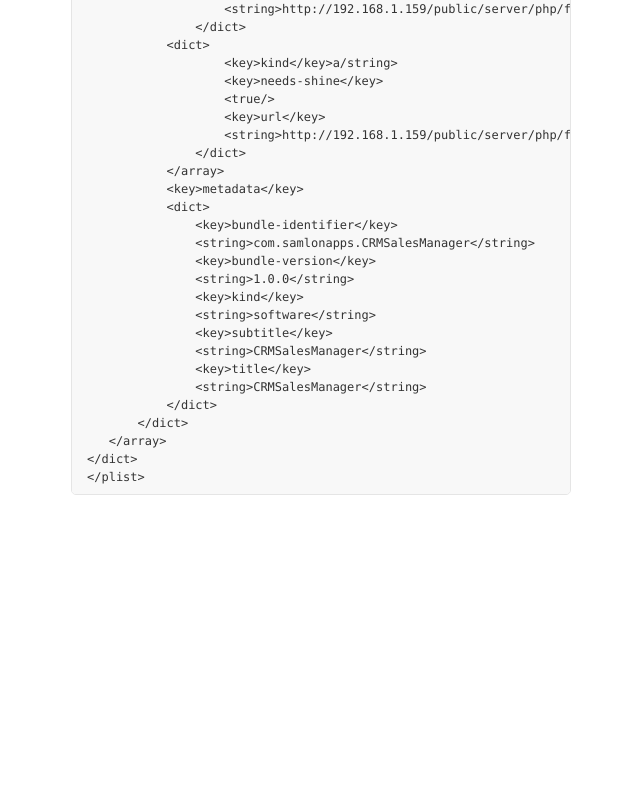
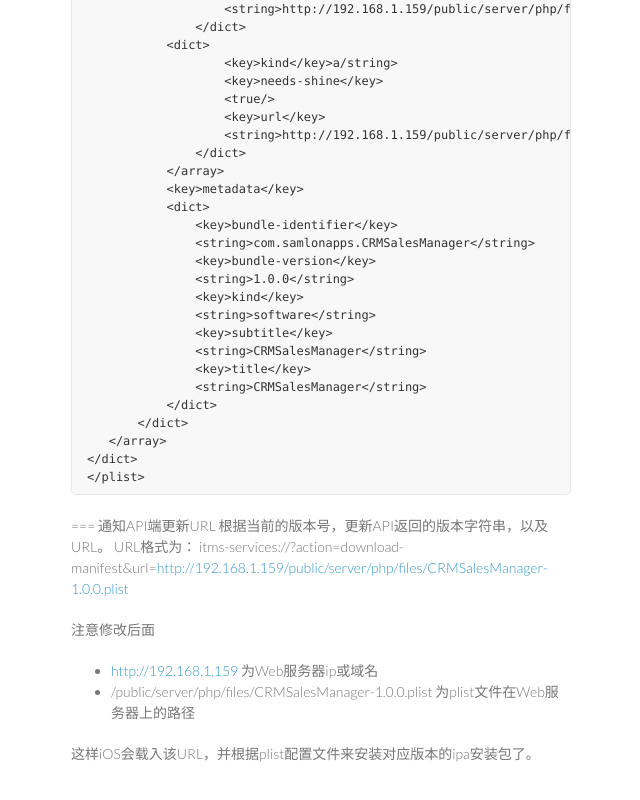
Before and after one commit to newbdez33/brotherhood, a plain HTML site: page index.html in a window 1280 px wide. Shown: the part 890-1690 px from the top of the page, without its empty margins (499-1139 px from the left). Before the commit the page ends 1455 px from the top, so only its background shows below. Drawn offline with Linux system fonts and the light colour scheme.

```diff
--- a/index.html
+++ b/index.html
@@ -101,6 +101,19 @@ CRMSalesManager-1.0.0.ipa是app打好的安装包，后面的版本为当前的a
 &lt;/dict&gt;
 &lt;/plist&gt;
 </code></pre>
+
+<p>=== 通知API端更新URL
+根据当前的版本号，更新API返回的版本字符串，以及URL。
+URL格式为：
+itms-services://?action=download-manifest&amp;url=<a href="http://192.168.1.159/public/server/php/files/CRMSalesManager-1.0.0.plist">http://192.168.1.159/public/server/php/files/CRMSalesManager-1.0.0.plist</a></p>
+
+<p>注意修改后面 </p>
+
+<ul>
+<li>
+<a href="http://192.168.1.159">http://192.168.1.159</a> 为Web服务器ip或域名</li>
+<li>/public/server/php/files/CRMSalesManager-1.0.0.plist 为plist文件在Web服务器上的路径 </li>
+</ul><p>这样iOS会载入该URL，并根据plist配置文件来安装对应版本的ipa安装包了。</p>
       </section>
       <footer>
         <p>This project is maintained by <a href="https://github.com/newbdez33">newbdez33</a></p>
```
Also changed, not shown: params.json (+1 -1 lines).
